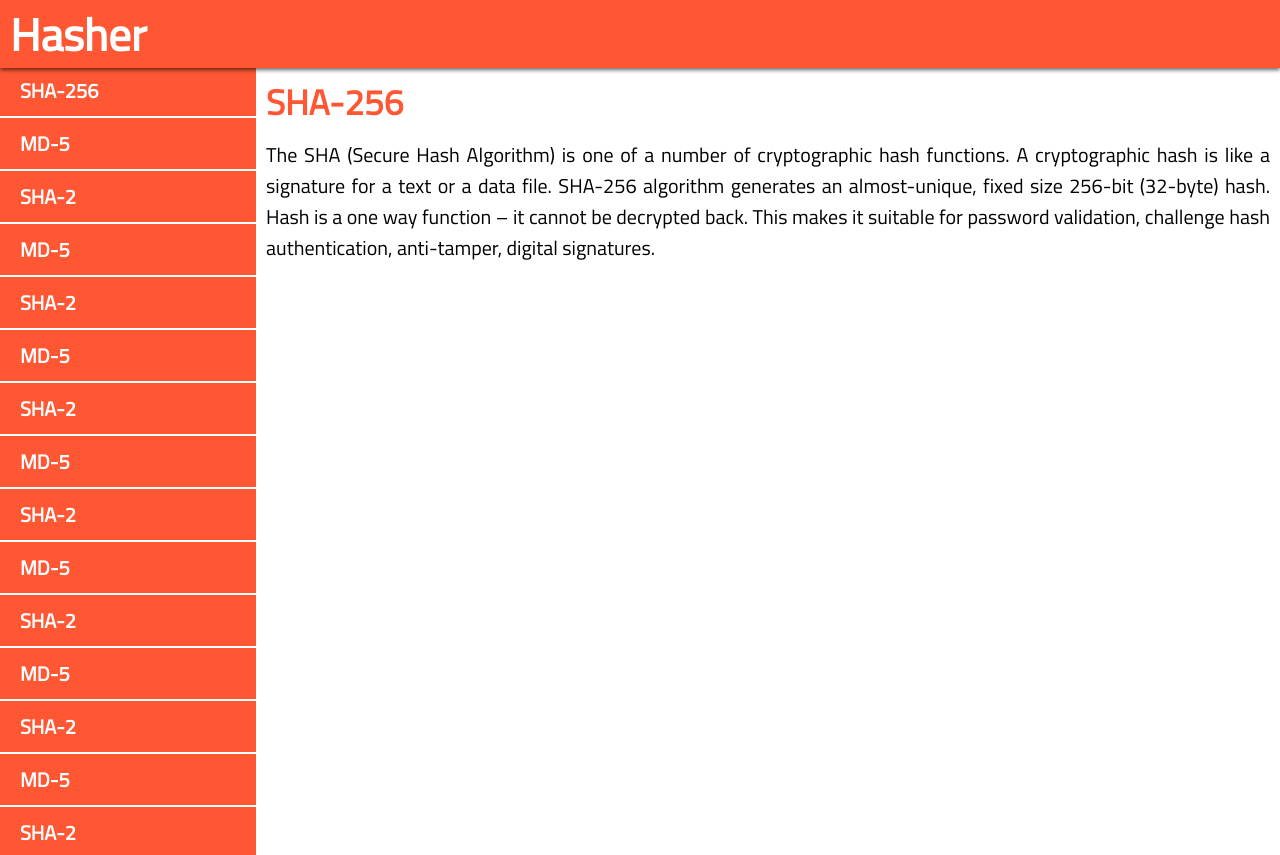
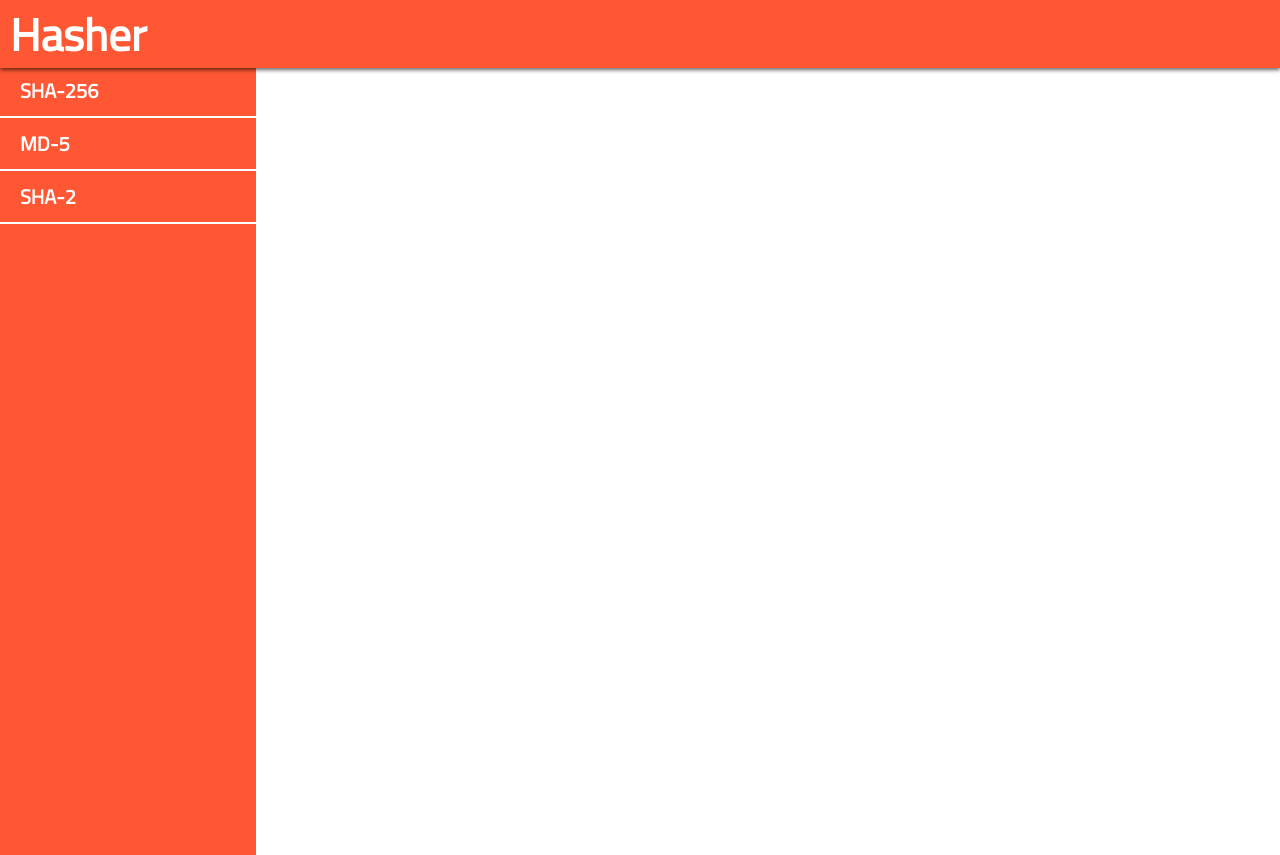
Before and after one commit to shivendrasinghtanwar/hasher, an Angular app: page / in a window 1280 px wide. Built offline with nearby package versions, Linux system fonts and the light colour scheme.

Commit message:
ADD all the files for last commit

```diff
--- a/src/app/app.component.ts
+++ b/src/app/app.component.ts
@@ -1,11 +1,12 @@
-import { Component } from '@angular/core';
+import { Component, ViewChild, AfterViewInit } from '@angular/core';
+import { SideBarComponent } from './side-bar/side-bar.component';
 
 @Component({
   selector: 'app-root',
   templateUrl: './app.component.html',
   styleUrls: ['./app.component.sass']
 })
-export class AppComponent {
+export class AppComponent  implements AfterViewInit{
   title = 'hasher';
   menuItemList = [
     {
@@ -13,82 +14,18 @@ export class AppComponent {
       'description':'The SHA (Secure Hash Algorithm) is one of a number of cryptographic hash functions. A cryptographic hash is like a signature for a text or a data file. SHA-256 algorithm generates an almost-unique, fixed size 256-bit (32-byte) hash. Hash is a one way function – it cannot be decrypted back. This makes it suitable for password validation, challenge hash authentication, anti-tamper, digital signatures.'
     },
     {
-      'title':'MD-5'
+      'title':'MD-5',
+      'description':'The MD5 is some other algorithm'
     },
     {
-      'title':'SHA-2'
-    },
-    {
-      'title':'MD-5'
-    },
-    {
-      'title':'SHA-2'
-    },
-    {
-      'title':'MD-5'
-    },
-    {
-      'title':'SHA-2'
-    },
-    {
-      'title':'MD-5'
-    },
-    {
-      'title':'SHA-2'
-    },
-    {
-      'title':'MD-5'
-    },
-    {
-      'title':'SHA-2'
-    },
-    {
-      'title':'MD-5'
-    },
-    {
-      'title':'SHA-2'
-    },
-    {
-      'title':'MD-5'
-    },
-    {
-      'title':'SHA-2'
-    },
-    {
-      'title':'MD-5'
-    },
-    {
-      'title':'SHA-2'
-    },
-    {
-      'title':'MD-5'
-    },
-    {
-      'title':'SHA-2'
-    },
-    {
-      'title':'MD-5'
-    },
-    {
-      'title':'SHA-2'
-    },
-    {
-      'title':'MD-5'
-    },
-    {
-      'title':'SHA-2'
-    },
-    {
-      'title':'MD-5'
-    },
-    {
-      'title':'SHA-2'
-    },
-    {
-      'title':'MD-5'
-    },
-    {
-      'title':'SHA-2'
+      'title':'SHA-2',
+      'description':'This represents the family of SHA algorithms that are a succesor to SHA-1. It includes SHA-256,SHA-212,SHA-246,etc.'
     }
   ]
+
+  @ViewChild(SideBarComponent, {static: false}) SideBarComponent: any
+
+  ngAfterViewInit(){
+    // console.log(SideBarComponent)
+  }
 }
--- a/src/app/side-bar/side-bar.component.html
+++ b/src/app/side-bar/side-bar.component.html
@@ -1 +1,6 @@
-<app-side-bar-menu [record]="menuItem" *ngFor="let menuItem of menuItemList"></app-side-bar-menu>
+<app-side-bar-menu
+[record]="menuItem"
+*ngFor="let menuItem of menuItemList;let i = index"
+(click)="changeMenuAndReturnToViewWindow(menuItem)"
+  >
+</app-side-bar-menu>
--- a/src/app/side-bar/side-bar.component.ts
+++ b/src/app/side-bar/side-bar.component.ts
@@ -1,4 +1,5 @@
 import { Component, OnInit, Input } from '@angular/core';
+import { TitleShareService } from "../services/title-share.service";
 
 @Component({
   selector: 'app-side-bar',
@@ -7,11 +8,18 @@ import { Component, OnInit, Input } from '@angular/core';
 })
 export class SideBarComponent implements OnInit {
 
-  constructor() { }
+  constructor(
+    private titleService:TitleShareService
+  ) { }
 
   @Input() menuItemList
   ngOnInit() {
 
   }
 
+  changeMenuAndReturnToViewWindow(menuItem){
+    this.titleService.changeMenuItem(menuItem)
+    // console.log(menuItem)
+  }
+
 }
--- a/src/app/view-window/view-window.component.html
+++ b/src/app/view-window/view-window.component.html
@@ -1,7 +1,7 @@
 
 <h2>
-    {{menuItemList[0].title}}
+    {{menuItem.title}}
 </h2>
 <p>
-    {{menuItemList[0].description}}
+    {{menuItem.description}}
 </p>
--- a/src/app/view-window/view-window.component.ts
+++ b/src/app/view-window/view-window.component.ts
@@ -1,4 +1,5 @@
 import { Component, OnInit, Input } from '@angular/core';
+import { TitleShareService } from "../services/title-share.service";
 
 @Component({
   selector: 'app-view-window',
@@ -7,10 +8,16 @@ import { Component, OnInit, Input } from '@angular/core';
 })
 export class ViewWindowComponent implements OnInit {
 
-  constructor() { }
+  constructor(
+    private titleService:TitleShareService
+  ) { }
 
   @Input() menuItemList
+  menuItem:any
   ngOnInit() {
+    this.titleService.currentMenuItem.subscribe(
+      record => this.menuItem = record
+    )
   }
 
 }
```
